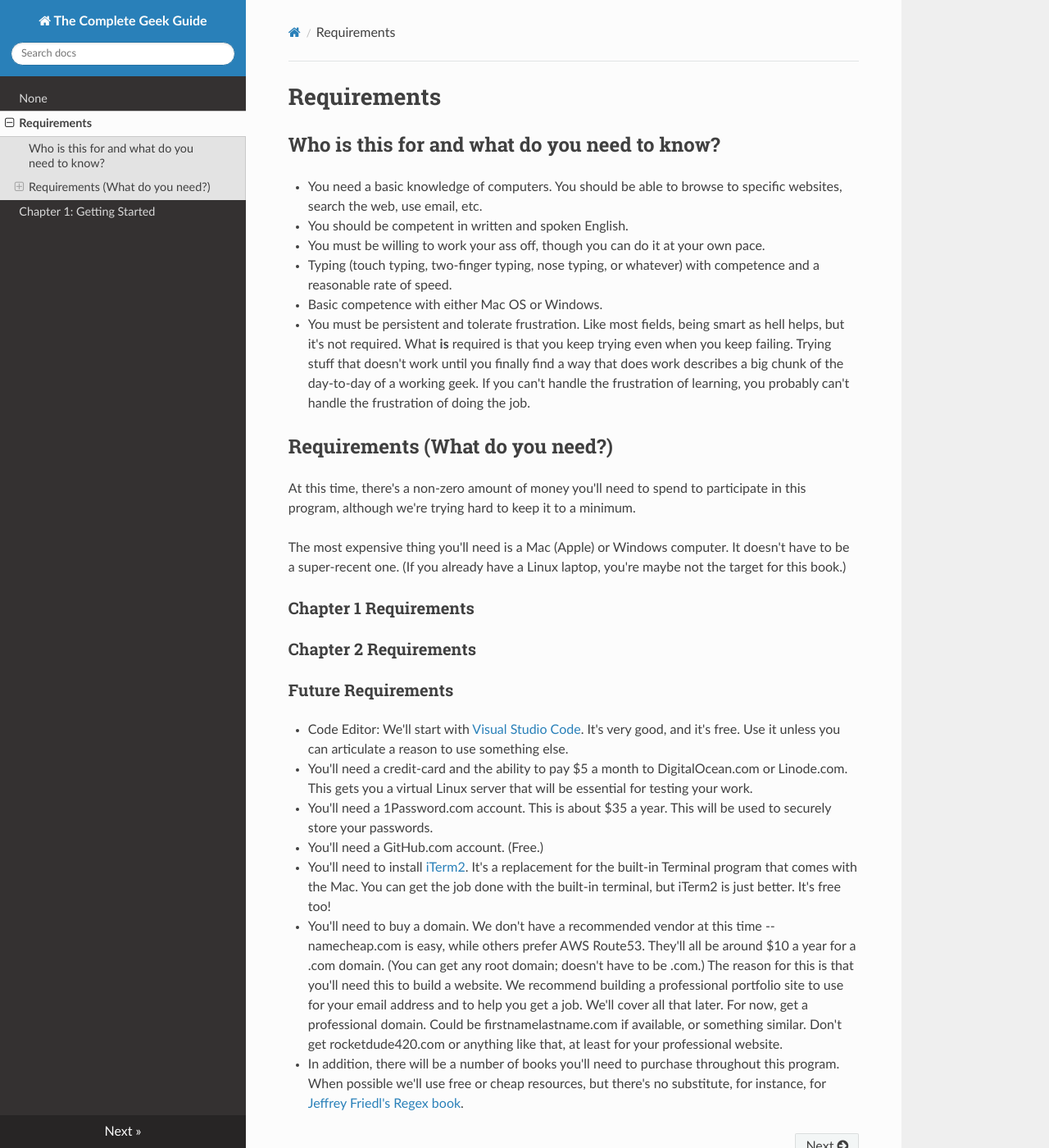
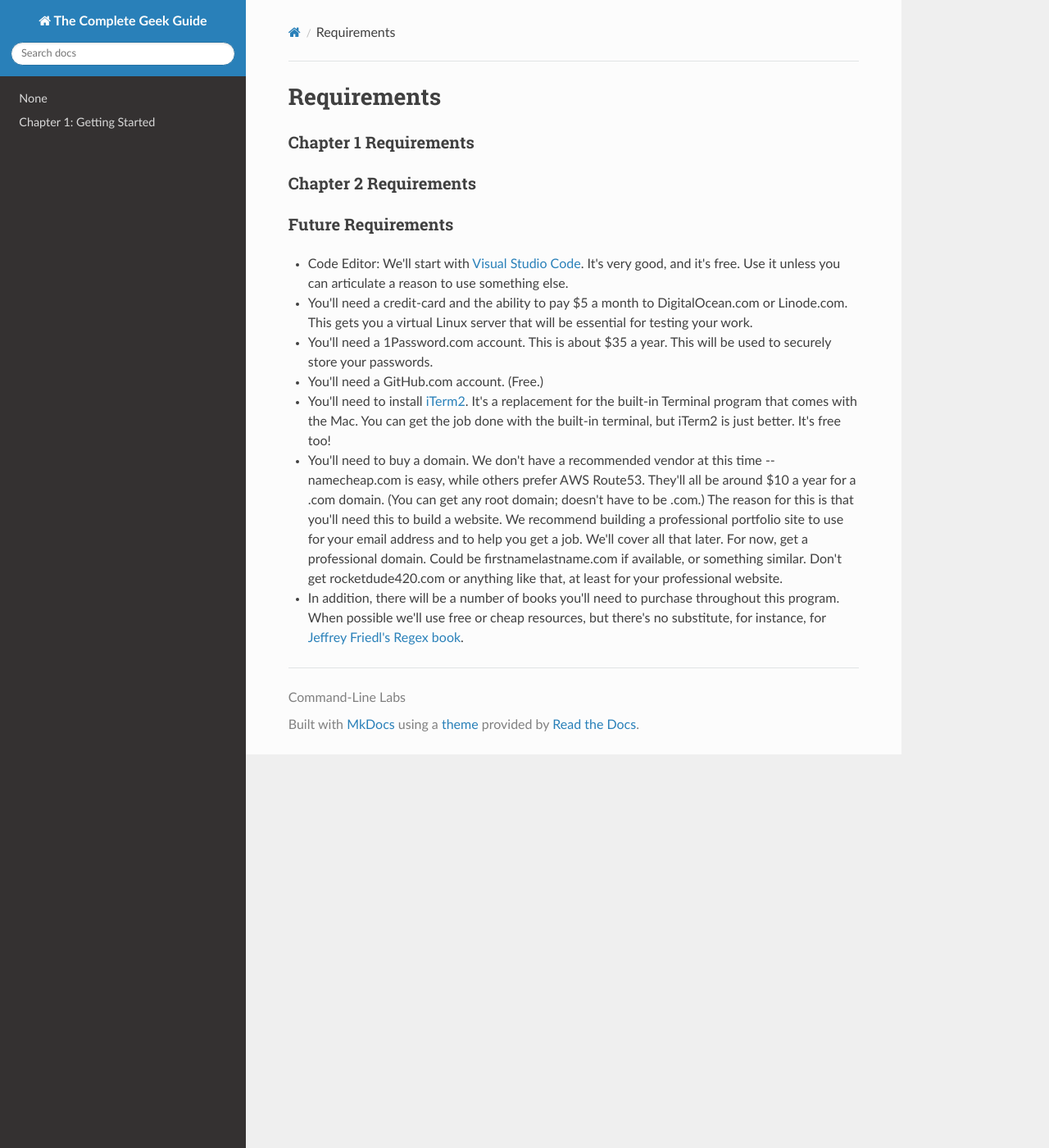
Before and after one commit to CommandLineLabs/completegeek, an MkDocs documentation site: the page built from docs/requirements.md, in a window 1280 px wide and 1400 px high. Shown: the whole window at 82% size. Built offline with MkDocs 1.6.1, drawn with Linux system fonts in a browser that asks for light colours; nearby versions of some CDN libraries.

```diff
--- a/docs/requirements.md
+++ b/docs/requirements.md
@@ -1,19 +1,6 @@
 # Requirements
 
-## Who is this for and what do you need to know?
-
-* You need a basic knowledge of computers. You should be able to browse to specific websites, search the web, use email, etc.
-* You should be competent in written and spoken English.
-* You must be willing to work your ass off, though you can do it at your own pace.
-* Typing (touch typing, two-finger typing, nose typing, or whatever) with competence and a reasonable rate of speed.
-* Basic competence with either Mac OS or Windows.
-* You must be persistent and tolerate frustration. Like most fields, being smart as hell helps, but it's not required. What **is** required is that you keep trying even when you keep failing. Trying stuff that doesn't work until you finally find a way that does work describes a big chunk of the day-to-day of a working geek. If you can't handle the frustration of learning, you probably can't handle the frustration of doing the job.
-
-## Requirements (What do you need?)
-
-At this time, there's a non-zero amount of money you'll need to spend to participate in this program, although we're trying hard to keep it to a minimum.
-
-The most expensive thing you'll need is a Mac (Apple) or Windows computer. It doesn't have to be a super-recent one. (If you already have a Linux laptop, you're maybe not the target for this book.)
+#
 
 ### Chapter 1 Requirements
 
--- a/mkdocs.yml
+++ b/mkdocs.yml
@@ -8,7 +8,7 @@
 theme: readthedocs
 nav:
   - index.md
-  - requirements.md
+  # - requirements.md
   - getting-started.md
   # - using-linux.md
   # - basic-networking.md
```
Also changed, not shown: README.md (+21 -0 lines).
